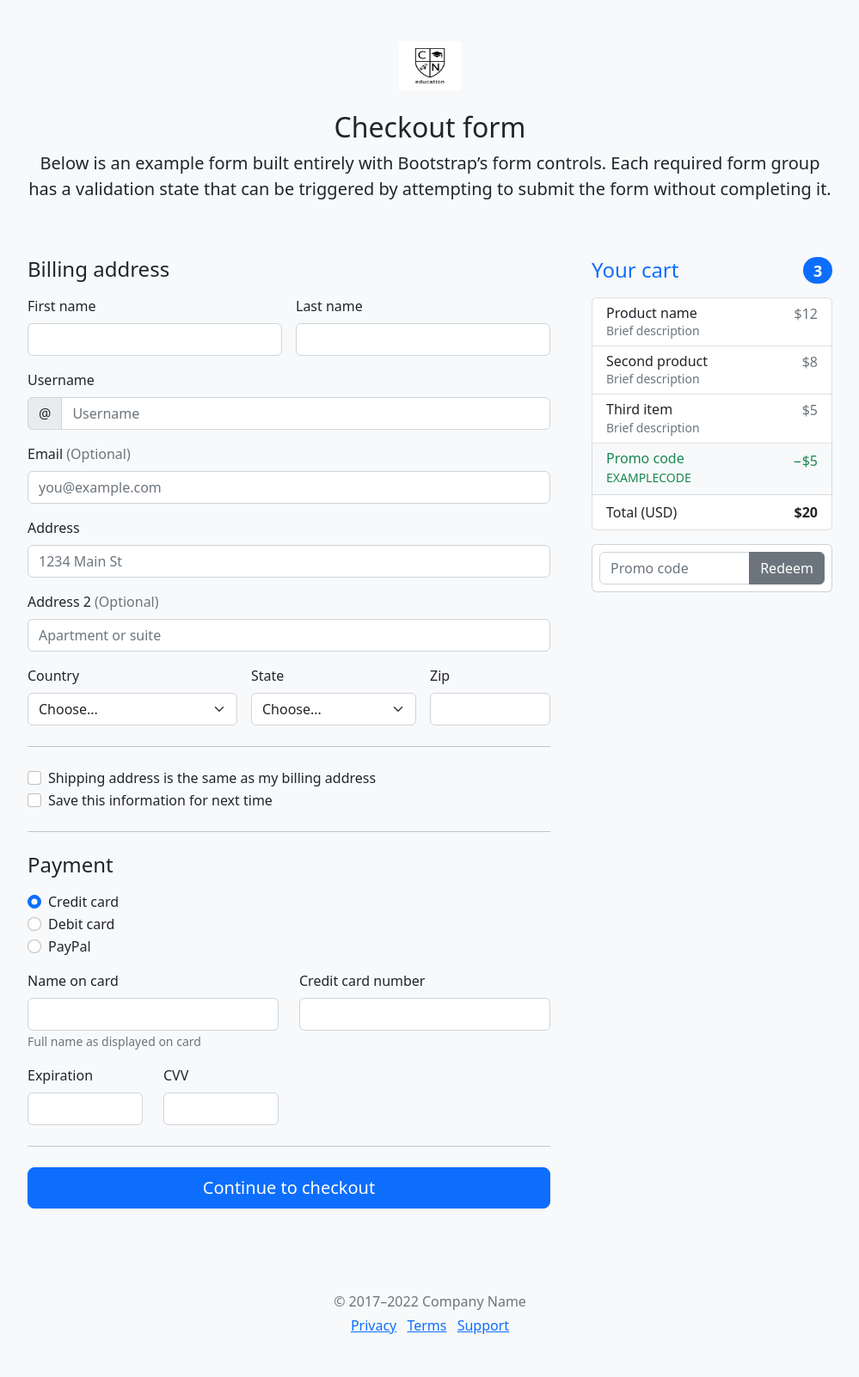
After one commit to HundredSongs/E-Learning-Website, a Flask app: template templates/buy.html in a window 1280 px wide. The commit adds this page. Shown: the whole page at 86% size, without its empty margins (140-1139 px from the left). Run offline with Flask 2, Linux system fonts and the light colour scheme; the template is opened without the code that fills it, so the values that code supplies are empty; some libraries are stand-ins or nearby versions.

Commit message:
Allow to Buy courses. Updated Account page.

```diff
--- a/app.py
+++ b/app.py
@@ -89,7 +89,32 @@ def account():
     users_courses = db.execute("SELECT * FROM users_courses, courses WHERE courses.id = users_courses.course_id AND user_id = ?",
          session["user_id"])
 
+    if len(users_courses) == 0:
+
+        free = db.execute("SELECT * FROM courses ORDER BY id DESC LIMIT 3")
+
+        flash("Look for a course that you may like!")
+        return render_template("account.html", frees = free)
+
     return render_template("account.html", ids = users_courses)
+
+
+@app.route("/buy", methods=["GET", "POST"])
+@login_required
+def buy():
+
+    id = request.form.get("id")
+    course = db.execute("SELECT * FROM courses WHERE id = ?", id)
+    price = course[0]["price"]
+
+    if price.casefold() == "free":
+
+        db.execute("INSERT INTO users_courses (user_id, course_id) VALUES (?, ?)",
+                    session["user_id"], course[0]["id"])
+
+        return redirect("/account")
+
+    return render_template("buy.html")
 
 
 @app.route("/courses")
--- /dev/null
+++ b/static/form-validation.css
@@ -0,0 +1,3 @@
+.container {
+  max-width: 960px;
+}
--- /dev/null
+++ b/static/form-validation.js
@@ -0,0 +1,19 @@
+// Example starter JavaScript for disabling form submissions if there are invalid fields
+(() => {
+  'use strict'
+
+  // Fetch all the forms we want to apply custom Bootstrap validation styles to
+  const forms = document.querySelectorAll('.needs-validation')
+
+  // Loop over them and prevent submission
+  Array.from(forms).forEach(form => {
+    form.addEventListener('submit', event => {
+      if (!form.checkValidity()) {
+        event.preventDefault()
+        event.stopPropagation()
+      }
+
+      form.classList.add('was-validated')
+    }, false)
+  })
+})()
--- /dev/null
+++ b/templates/buy.html
@@ -0,0 +1,317 @@
+<!doctype html>
+<html lang="en">
+  <head>
+    <meta charset="utf-8">
+    <meta name="viewport" content="width=device-width, initial-scale=1">
+    <meta name="description" content="">
+    <meta name="author" content="Mark Otto, Jacob Thornton, and Bootstrap contributors">
+    <meta name="generator" content="Hugo 0.101.0">
+    <title>Checkout example · Bootstrap v5.2</title>
+
+    <link rel="canonical" href="https://getbootstrap.com/docs/5.2/examples/checkout/">
+
+
+
+
+    <!-- BOOTSTRAP -->
+<link href="https://cdn.jsdelivr.net/npm/bootstrap@5.2.0/dist/css/bootstrap.min.css" rel="stylesheet" integrity="sha384-gH2yIJqKdNHPEq0n4Mqa/HGKIhSkIHeL5AyhkYV8i59U5AR6csBvApHHNl/vI1Bx" crossorigin="anonymous">
+<script src="https://cdn.jsdelivr.net/npm/bootstrap@5.2.0/dist/js/bootstrap.bundle.min.js" integrity="sha384-A3rJD856KowSb7dwlZdYEkO39Gagi7vIsF0jrRAoQmDKKtQBHUuLZ9AsSv4jD4Xa" crossorigin="anonymous"></script>
+
+    <!-- Favicons -->
+<link rel="apple-touch-icon" href="/docs/5.2/assets/img/favicons/apple-touch-icon.png" sizes="180x180">
+<link rel="icon" href="/docs/5.2/assets/img/favicons/favicon-32x32.png" sizes="32x32" type="image/png">
+<link rel="icon" href="/docs/5.2/assets/img/favicons/favicon-16x16.png" sizes="16x16" type="image/png">
+<link rel="manifest" href="/docs/5.2/assets/img/favicons/manifest.json">
+<link rel="mask-icon" href="/docs/5.2/assets/img/favicons/safari-pinned-tab.svg" color="#712cf9">
+<link rel="icon" href="/docs/5.2/assets/img/favicons/favicon.ico">
+<meta name="theme-color" content="#712cf9">
+
+
+    <style>
+      .bd-placeholder-img {
+        font-size: 1.125rem;
+        text-anchor: middle;
+        -webkit-user-select: none;
+        -moz-user-select: none;
+        user-select: none;
+      }
+
+      @media (min-width: 768px) {
+        .bd-placeholder-img-lg {
+          font-size: 3.5rem;
+        }
+      }
+
+      .b-example-divider {
+        height: 3rem;
+        background-color: rgba(0, 0, 0, .1);
+        border: solid rgba(0, 0, 0, .15);
+        border-width: 1px 0;
+        box-shadow: inset 0 .5em 1.5em rgba(0, 0, 0, .1), inset 0 .125em .5em rgba(0, 0, 0, .15);
+      }
+
+      .b-example-vr {
+        flex-shrink: 0;
+        width: 1.5rem;
+        height: 100vh;
+      }
+
+      .bi {
+        vertical-align: -.125em;
+        fill: currentColor;
+      }
+
+      .nav-scroller {
+        position: relative;
+        z-index: 2;
+        height: 2.75rem;
+        overflow-y: hidden;
+      }
+
+      .nav-scroller .nav {
+        display: flex;
+        flex-wrap: nowrap;
+        padding-bottom: 1rem;
+        margin-top: -1px;
+        overflow-x: auto;
+        text-align: center;
+        white-space: nowrap;
+        -webkit-overflow-scrolling: touch;
+      }
+    </style>
+
+
+    <!-- Custom styles for this template -->
+    <link href="../static/form-validation.css" rel="stylesheet">
+  </head>
+  <body class="bg-light">
+
+<div class="container">
+  <main>
+    <div class="py-5 text-center">
+      <img class="d-block mx-auto mb-4" src="../static/logo2.png" alt="" width="72" height="57">
+      <h2>Checkout form</h2>
+      <p class="lead">Below is an example form built entirely with Bootstrap’s form controls. Each required form group has a validation state that can be triggered by attempting to submit the form without completing it.</p>
+    </div>
+
+    <div class="row g-5">
+      <div class="col-md-5 col-lg-4 order-md-last">
+        <h4 class="d-flex justify-content-between align-items-center mb-3">
+          <span class="text-primary">Your cart</span>
+          <span class="badge bg-primary rounded-pill">3</span>
+        </h4>
+        <ul class="list-group mb-3">
+          <li class="list-group-item d-flex justify-content-between lh-sm">
+            <div>
+              <h6 class="my-0">Product name</h6>
+              <small class="text-muted">Brief description</small>
+            </div>
+            <span class="text-muted">$12</span>
+          </li>
+          <li class="list-group-item d-flex justify-content-between lh-sm">
+            <div>
+              <h6 class="my-0">Second product</h6>
+              <small class="text-muted">Brief description</small>
+            </div>
+            <span class="text-muted">$8</span>
+          </li>
+          <li class="list-group-item d-flex justify-content-between lh-sm">
+            <div>
+              <h6 class="my-0">Third item</h6>
+              <small class="text-muted">Brief description</small>
+            </div>
+            <span class="text-muted">$5</span>
+          </li>
+          <li class="list-group-item d-flex justify-content-between bg-light">
+            <div class="text-success">
+              <h6 class="my-0">Promo code</h6>
+              <small>EXAMPLECODE</small>
+            </div>
+            <span class="text-success">−$5</span>
+          </li>
+          <li class="list-group-item d-flex justify-content-between">
+            <span>Total (USD)</span>
+            <strong>$20</strong>
+          </li>
+        </ul>
+
+        <form class="card p-2">
+          <div class="input-group">
+            <input type="text" class="form-control" placeholder="Promo code">
+            <button type="submit" class="btn btn-secondary">Redeem</button>
+          </div>
+        </form>
+      </div>
+      <div class="col-md-7 col-lg-8">
+        <h4 class="mb-3">Billing address</h4>
+        <form class="needs-validation" novalidate>
+          <div class="row g-3">
+            <div class="col-sm-6">
+              <label for="firstName" class="form-label">First name</label>
+              <input type="text" class="form-control" id="firstName" placeholder="" value="" required>
+              <div class="invalid-feedback">
+                Valid first name is required.
+              </div>
+            </div>
+
+            <div class="col-sm-6">
+              <label for="lastName" class="form-label">Last name</label>
+              <input type="text" class="form-control" id="lastName" placeholder="" value="" required>
+              <div class="invalid-feedback">
+                Valid last name is required.
+              </div>
+            </div>
+
+            <div class="col-12">
+              <label for="username" class="form-label">Username</label>
+              <div class="input-group has-validation">
+                <span class="input-group-text">@</span>
+                <input type="text" class="form-control" id="username" placeholder="Username" required>
+              <div class="invalid-feedback">
+                  Your username is required.
+                </div>
+              </div>
+            </div>
+
+            <div class="col-12">
+              <label for="email" class="form-label">Email <span class="text-muted">(Optional)</span></label>
+              <input type="email" class="form-control" id="email" placeholder="you@example.com">
+              <div class="invalid-feedback">
+                Please enter a valid email address for shipping updates.
+              </div>
+            </div>
+
+            <div class="col-12">
+              <label for="address" class="form-label">Address</label>
+              <input type="text" class="form-control" id="address" placeholder="1234 Main St" required>
+              <div class="invalid-feedback">
+                Please enter your shipping address.
+              </div>
+            </div>
+
+            <div class="col-12">
+              <label for="address2" class="form-label">Address 2 <span class="text-muted">(Optional)</span></label>
+              <input type="text" class="form-control" id="address2" placeholder="Apartment or suite">
+            </div>
+
+            <div class="col-md-5">
+              <label for="country" class="form-label">Country</label>
+              <select class="form-select" id="country" required>
+                <option value="">Choose...</option>
+                <option>United States</option>
+              </select>
+              <div class="invalid-feedback">
+                Please select a valid country.
+              </div>
+            </div>
+
+            <div class="col-md-4">
+              <label for="state" class="form-label">State</label>
+              <select class="form-select" id="state" required>
+                <option value="">Choose...</option>
+                <option>California</option>
+              </select>
+              <div class="invalid-feedback">
+                Please provide a valid state.
+              </div>
+            </div>
+
+            <div class="col-md-3">
+              <label for="zip" class="form-label">Zip</label>
+              <input type="text" class="form-control" id="zip" placeholder="" required>
+              <div class="invalid-feedback">
+                Zip code required.
+              </div>
+            </div>
+          </div>
+
+          <hr class="my-4">
+
+          <div class="form-check">
+            <input type="checkbox" class="form-check-input" id="same-address">
+            <label class="form-check-label" for="same-address">Shipping address is the same as my billing address</label>
+          </div>
+
+          <div class="form-check">
+            <input type="checkbox" class="form-check-input" id="save-info">
+            <label class="form-check-label" for="save-info">Save this information for next time</label>
+          </div>
+
+          <hr class="my-4">
+
+          <h4 class="mb-3">Payment</h4>
+
+          <div class="my-3">
+            <div class="form-check">
+              <input id="credit" name="paymentMethod" type="radio" class="form-check-input" checked required>
+              <label class="form-check-label" for="credit">Credit card</label>
+            </div>
+            <div class="form-check">
+              <input id="debit" name="paymentMethod" type="radio" class="form-check-input" required>
+              <label class="form-check-label" for="debit">Debit card</label>
+            </div>
+            <div class="form-check">
+              <input id="paypal" name="paymentMethod" type="radio" class="form-check-input" required>
+              <label class="form-check-label" for="paypal">PayPal</label>
+            </div>
+          </div>
+
+          <div class="row gy-3">
+            <div class="col-md-6">
+              <label for="cc-name" class="form-label">Name on card</label>
+              <input type="text" class="form-control" id="cc-name" placeholder="" required>
+              <small class="text-muted">Full name as displayed on card</small>
+              <div class="invalid-feedback">
+                Name on card is required
+              </div>
+            </div>
+
+            <div class="col-md-6">
+              <label for="cc-number" class="form-label">Credit card number</label>
+              <input type="text" class="form-control" id="cc-number" placeholder="" required>
+              <div class="invalid-feedback">
+                Credit card number is required
+              </div>
+            </div>
+
+            <div class="col-md-3">
+              <label for="cc-expiration" class="form-label">Expiration</label>
+              <input type="text" class="form-control" id="cc-expiration" placeholder="" required>
+              <div class="invalid-feedback">
+                Expiration date required
+              </div>
+            </div>
+
+            <div class="col-md-3">
+              <label for="cc-cvv" class="form-label">CVV</label>
+              <input type="text" class="form-control" id="cc-cvv" placeholder="" required>
+              <div class="invalid-feedback">
+                Security code required
+              </div>
+            </div>
+          </div>
+
+          <hr class="my-4">
+
+          <button class="w-100 btn btn-primary btn-lg" type="submit">Continue to checkout</button>
+        </form>
+      </div>
+    </div>
+  </main>
+
+  <footer class="my-5 pt-5 text-muted text-center text-small">
+    <p class="mb-1">&copy; 2017–2022 Company Name</p>
+    <ul class="list-inline">
+      <li class="list-inline-item"><a href="#">Privacy</a></li>
+      <li class="list-inline-item"><a href="#">Terms</a></li>
+      <li class="list-inline-item"><a href="#">Support</a></li>
+    </ul>
+  </footer>
+</div>
+
+
+    <script src="/docs/5.2/dist/js/bootstrap.bundle.min.js" integrity="sha384-A3rJD856KowSb7dwlZdYEkO39Gagi7vIsF0jrRAoQmDKKtQBHUuLZ9AsSv4jD4Xa" crossorigin="anonymous"></script>
+
+      <script src="../static/form-validation.js"></script>
+  </body>
+</html>
--- a/templates/course.html
+++ b/templates/course.html
@@ -156,7 +156,7 @@ Home
 
         {% for id in ids %}
 
-        <form action="/course" method="post">
+        <form action="/buy" method="post">
 
         <div class="col">
           <div class="card shadow-sm">
```
Also changed, not shown: templates/account.html (+57 -9 lines), templates/layout-account.html (+14 -0 lines), project.db, 3 other files.
